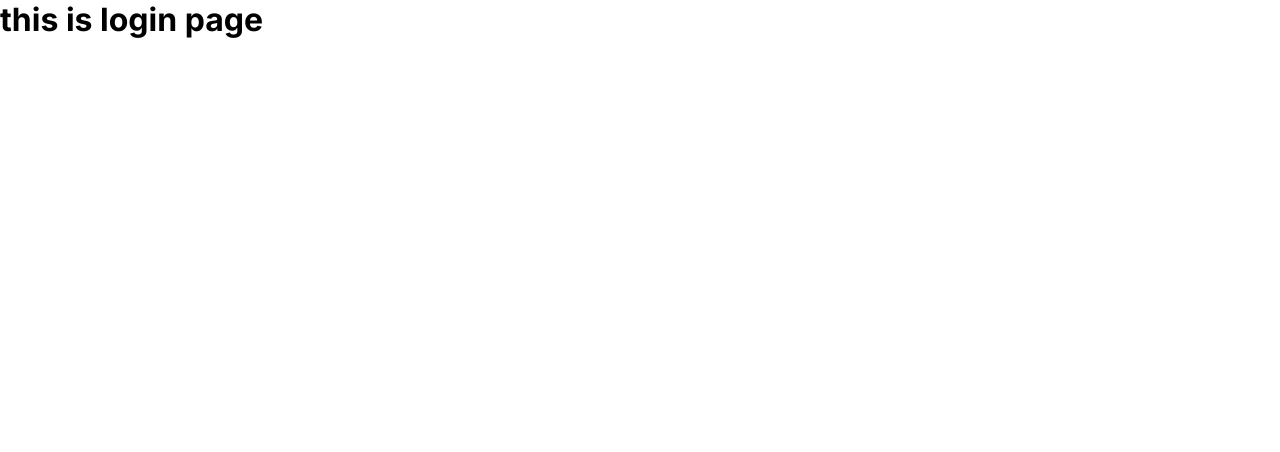
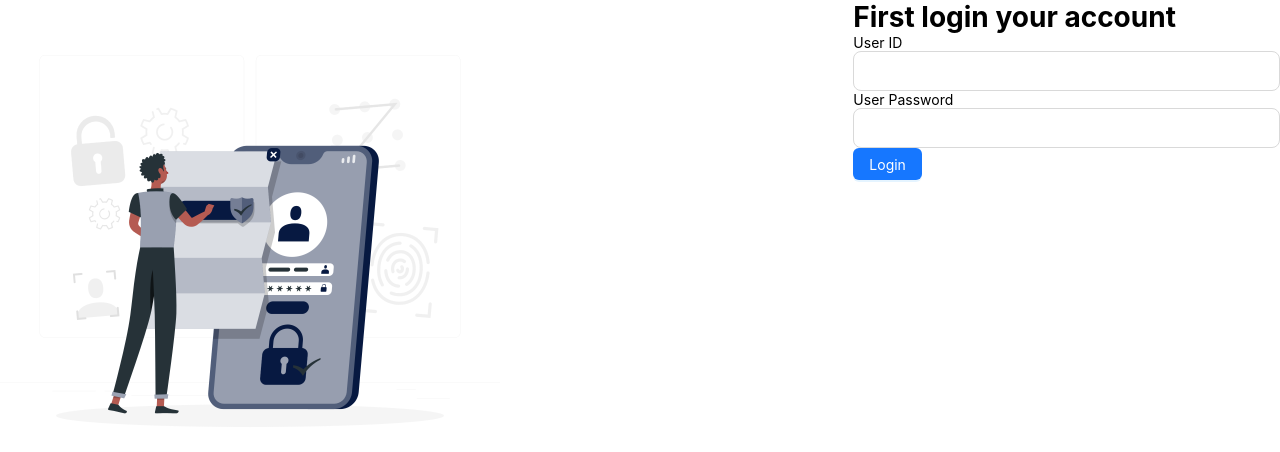
Before and after one commit to shadeshsaha/University-Management-Frontend, a Next.js app: page /login in a window 1280 px wide. Shown: the top 452 px of the page. Built offline with nearby package versions, Linux system fonts and the light colour scheme.

Commit message:
Created Login page using reusable Form

```diff
--- a/src/app/login/page.tsx
+++ b/src/app/login/page.tsx
@@ -1,8 +1,53 @@
+"use client";
+
+import Form from "@/components/Forms/Form";
+import FormInput from "@/components/Forms/FormInput";
+import { Button, Col, Row } from "antd";
+import Image from "next/image";
+import { SubmitHandler } from "react-hook-form";
+import loginImage from "../../assests/login-image.png";
+
+type FormValues = {
+  id: string;
+  password: string;
+};
+
 const LoginPage = () => {
+  const onSubmit: SubmitHandler<FormValues> = (data) => {
+    try {
+      console.log("data: ", data);
+    } catch (error) {}
+  };
+
   return (
-    <div>
-      <h1>this is login page</h1>
-    </div>
+    <Row>
+      <Col sm={12} md={16} lg={16}>
+        <Image src={loginImage} width={500} alt="login image" />
+      </Col>
+
+      <Col sm={12} md={8} lg={8}>
+        <h1>First login your account</h1>
+
+        <div>
+          <Form submitHandler={onSubmit}>
+            <div>
+              <FormInput name="id" type="text" size="large" label="User ID" />
+            </div>
+            <div>
+              <FormInput
+                name="password"
+                type="password"
+                size="large"
+                label="User Password"
+              />
+            </div>
+            <Button type="primary" htmlType="submit">
+              Login
+            </Button>
+          </Form>
+        </div>
+      </Col>
+    </Row>
   );
 };
 
```
Also changed, not shown: src/assests/Privacy policy-rafiki.svg (added), src/assests/login-image.png (added).
